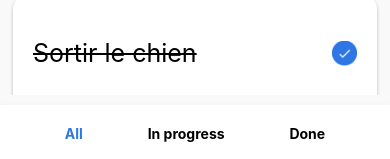
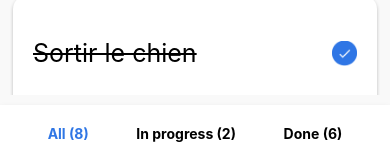
Before and after one commit to endeavor225/react-native-todolist, a React Native app: screen / in a window 390 px wide. Shown: the part 682-841 px from the top of the page. Built offline with nearby package versions, Linux system fonts and the light colour scheme.

Commit message:
Filtrage des tâches

```diff
--- a/App.js
+++ b/App.js
@@ -19,6 +19,17 @@
     { id: 8, title: "Appeler le vétérinaire", isCompleted: true },
   ]);
 
+  function getFilteredList() {
+    switch (selectedTabName) {
+      case "all":
+        return todoList;
+      case "inProgress":
+        return todoList.filter((todo) => !todo.isCompleted);
+      case "done":
+        return todoList.filter((todo) => todo.isCompleted);
+    }
+  }
+
   function updateTodo(todo) {
     const updatedTodo = {
       ...todo,
@@ -35,7 +46,7 @@
   }
 
   function renderTodoList() {
-    return todoList.map((todo) => (
+    return getFilteredList().map((todo) => (
       <View style={s.cardItem} key={todo.id}>
         <CardTodo onPress={updateTodo} todo={todo} />
       </View>
@@ -55,6 +66,7 @@
         </SafeAreaView>
       </SafeAreaProvider>
       <TabBottomMenu
+        todoList={todoList}
         onPress={setSelectedTabName}
         selectedTabName={selectedTabName}
       />
--- a/components/TabBottomMenu/TabBottomMenu.jsx
+++ b/components/TabBottomMenu/TabBottomMenu.jsx
@@ -1,6 +1,15 @@
 import { Text, TouchableOpacity, View } from "react-native";
 import { s } from "./TabBottomMenu.style";
-export function TabBottomMenu({ selectedTabName, onPress }) {
+export function TabBottomMenu({ selectedTabName, onPress, todoList }) {
+
+  const countByStatus = todoList.reduce(
+    (acc, todo) => {
+      todo.isCompleted ? acc.done++ : acc.inProgress++;
+      return acc;
+    },
+    { all: todoList.length, inProgress: 0, done: 0 }
+  );
+
   function getTextStyle(tabName) {
     return {
       fontWeight: "bold",
@@ -10,13 +19,13 @@
   return (
     <View style={s.container}>
       <TouchableOpacity onPress={() => onPress("all")}>
-        <Text style={getTextStyle("all")}>All</Text>
+        <Text style={getTextStyle("all")}>All ({countByStatus.all})</Text>
       </TouchableOpacity>
       <TouchableOpacity onPress={() => onPress("inProgress")}>
-        <Text style={getTextStyle("inProgress")}>In progress</Text>
+        <Text style={getTextStyle("inProgress")}>In progress ({countByStatus.inProgress})</Text>
       </TouchableOpacity>
       <TouchableOpacity onPress={() => onPress("done")}>
-        <Text style={getTextStyle("done")}>Done</Text>
+        <Text style={getTextStyle("done")}>Done ({countByStatus.done})</Text>
       </TouchableOpacity>
     </View>
   );
```
